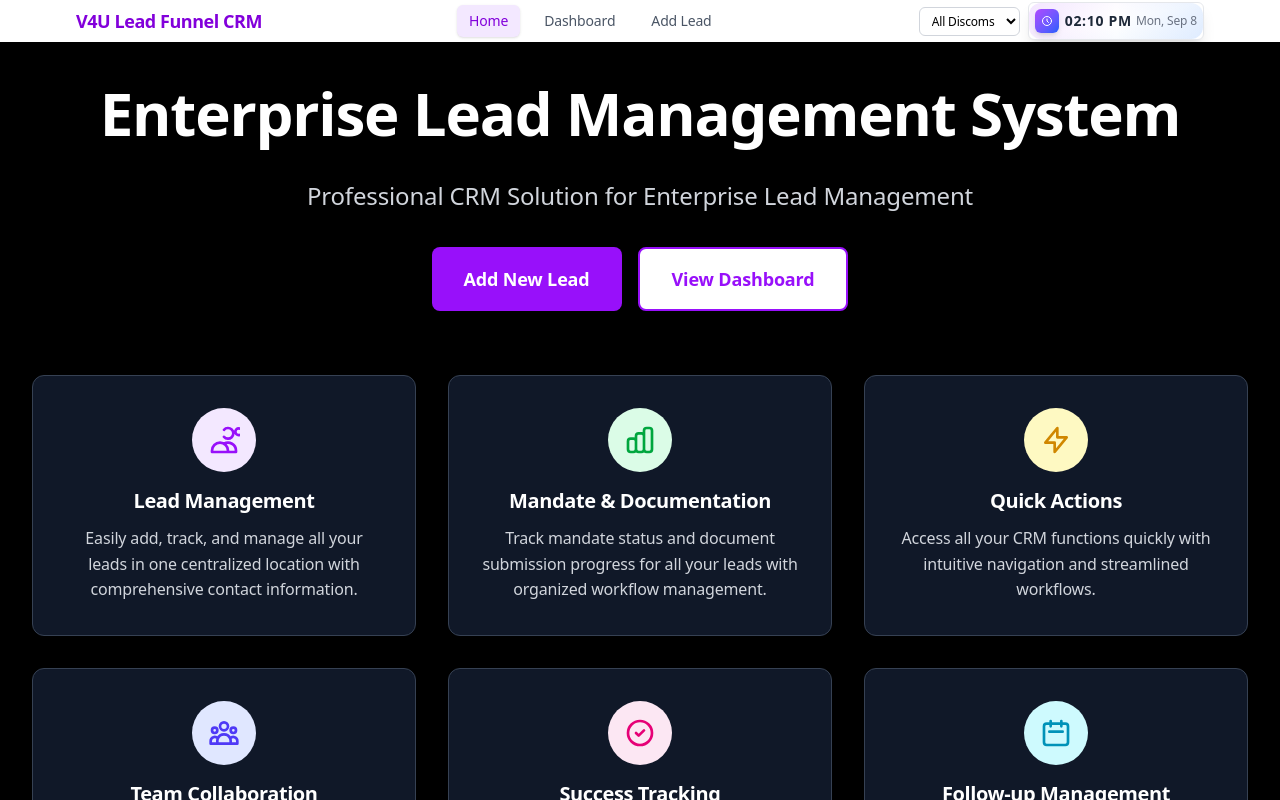
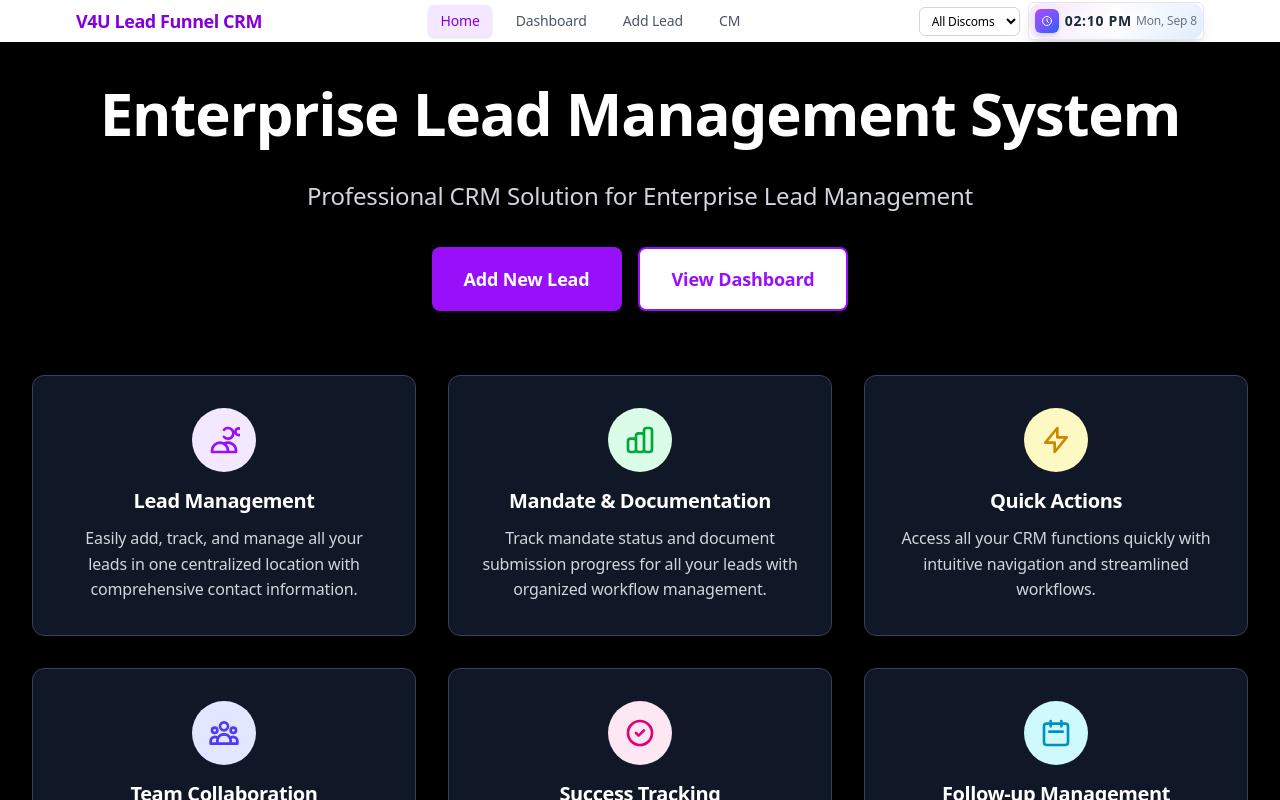
Before and after one commit to Harmitpatel428/Sales-Funnel-CM, a Next.js app: page / in a window 1280 px wide. Built offline with nearby package versions, Linux system fonts and the light colour scheme.

Commit message:
Auto-commit: 2025-09-10T17:40:58.718Z

```diff
--- a/app/components/Navigation.tsx
+++ b/app/components/Navigation.tsx
@@ -55,6 +55,14 @@ const Navigation = memo(function Navigation({ discomFilter, onDiscomChange, onEx
                 : 'text-gray-600 hover:text-purple-700 hover:bg-purple-50'}`}
             >
               Add Lead
+            </Link>
+            <Link
+              href="/cm"
+              className={`px-3 py-1.5 rounded-md font-medium transition-all duration-300 text-sm ${pathname === '/cm'
+                ? 'bg-purple-100 text-purple-700 shadow-sm'
+                : 'text-gray-600 hover:text-purple-700 hover:bg-purple-50'}`}
+            >
+              CM
             </Link>
           </div>
 
```
